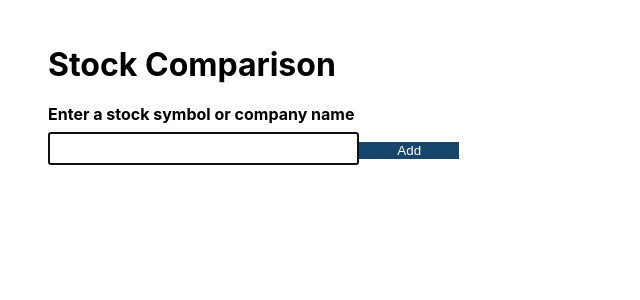
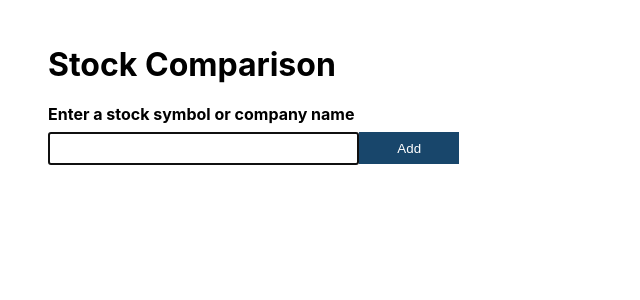
Before and after one commit to toddlemoine/compare-stocks, a React (Create React App) app: page / in a window 1280 px wide. Shown: the top 300 px of the page, without its empty margins (0-640 px from the left). Built offline with nearby package versions, Linux system fonts and the light colour scheme.

Commit message:
Remove stock by index, not symbol

```diff
--- a/src/components/selected_stocks.tsx
+++ b/src/components/selected_stocks.tsx
@@ -11,12 +11,12 @@ export const SelectedStocks: React.FC = () => {
             {() => {
                 return (
                     <section className={styles.root} aria-label="selected stocks">
-                        {Array.from(appStore.selectedStocks).map(({ symbol, name }) => (
+                        {Array.from(appStore.selectedStocks).map(({ symbol, name }, index) => (
                             <StockCard
                                 key={symbol}
                                 symbol={symbol}
                                 name={name}
-                                onRemove={() => appStore.removeStock(symbol)}
+                                onRemove={() => appStore.removeStock(index)}
                             />
                         ))}
                     </section>
--- a/src/components/symbol_search_form.module.css
+++ b/src/components/symbol_search_form.module.css
@@ -19,6 +19,7 @@
     border: none;
     color: #fff;
     width: 100px;
+    height: 2rem;
 }
 
 .inputRow {
--- a/src/components/symbol_search_form.tsx
+++ b/src/components/symbol_search_form.tsx
@@ -58,7 +58,7 @@ export const SymbolSearchForm: React.FC = () => {
                         <label className={styles.label} htmlFor="symbol_search_input">
                             Enter a stock symbol or company name
                         </label>
-                        <div>
+                        <div className={styles.inputRow}>
                             <input
                                 id="symbol_search_input"
                                 ref={inputRef}
--- a/src/stores/app_store.ts
+++ b/src/stores/app_store.ts
@@ -54,7 +54,7 @@ export class AppStore {
         }
     }
 
-    public removeStock(symbol: StockSymbol) {
-        this.selectedStocks = this.selectedStocks.filter(stock => stock.symbol !== symbol);
+    public removeStock(index: number) {
+        this.selectedStocks.splice(index, 1);
     }
 }
```
